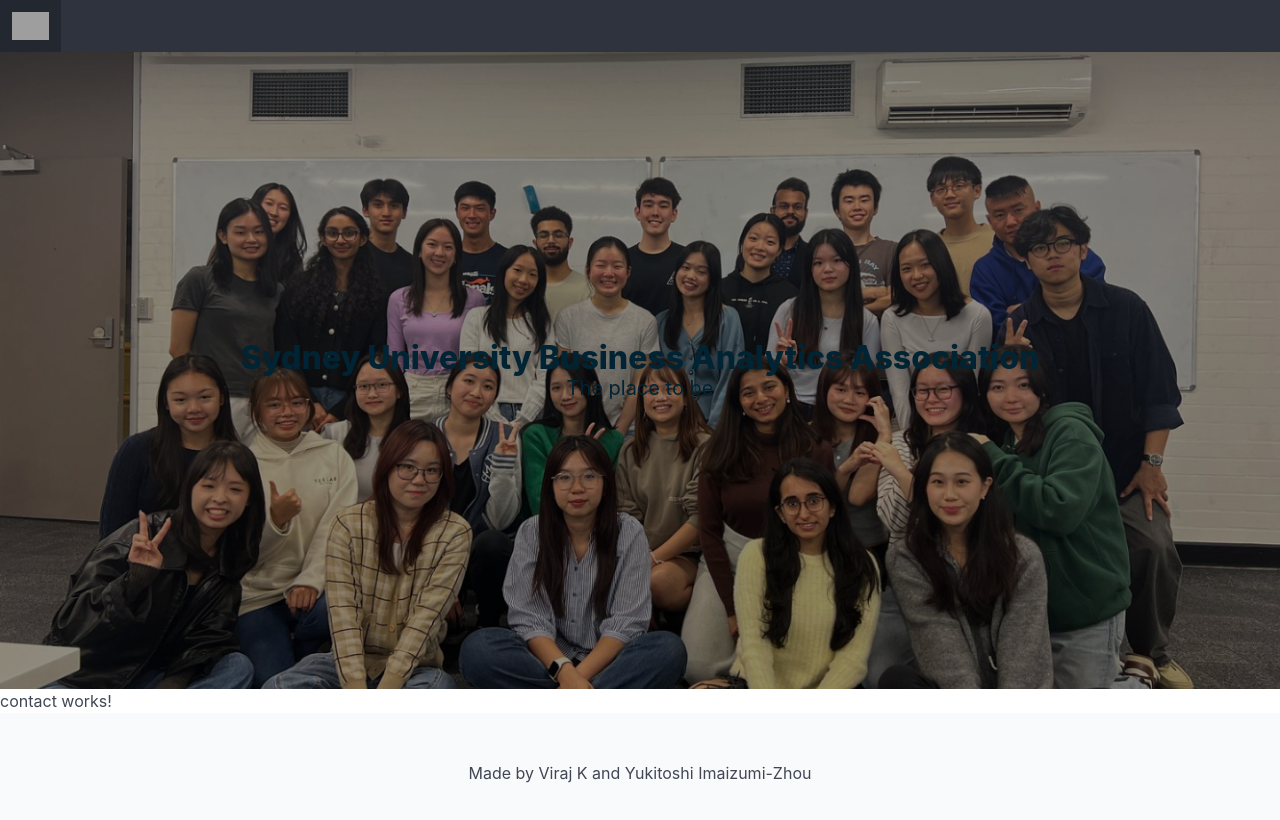
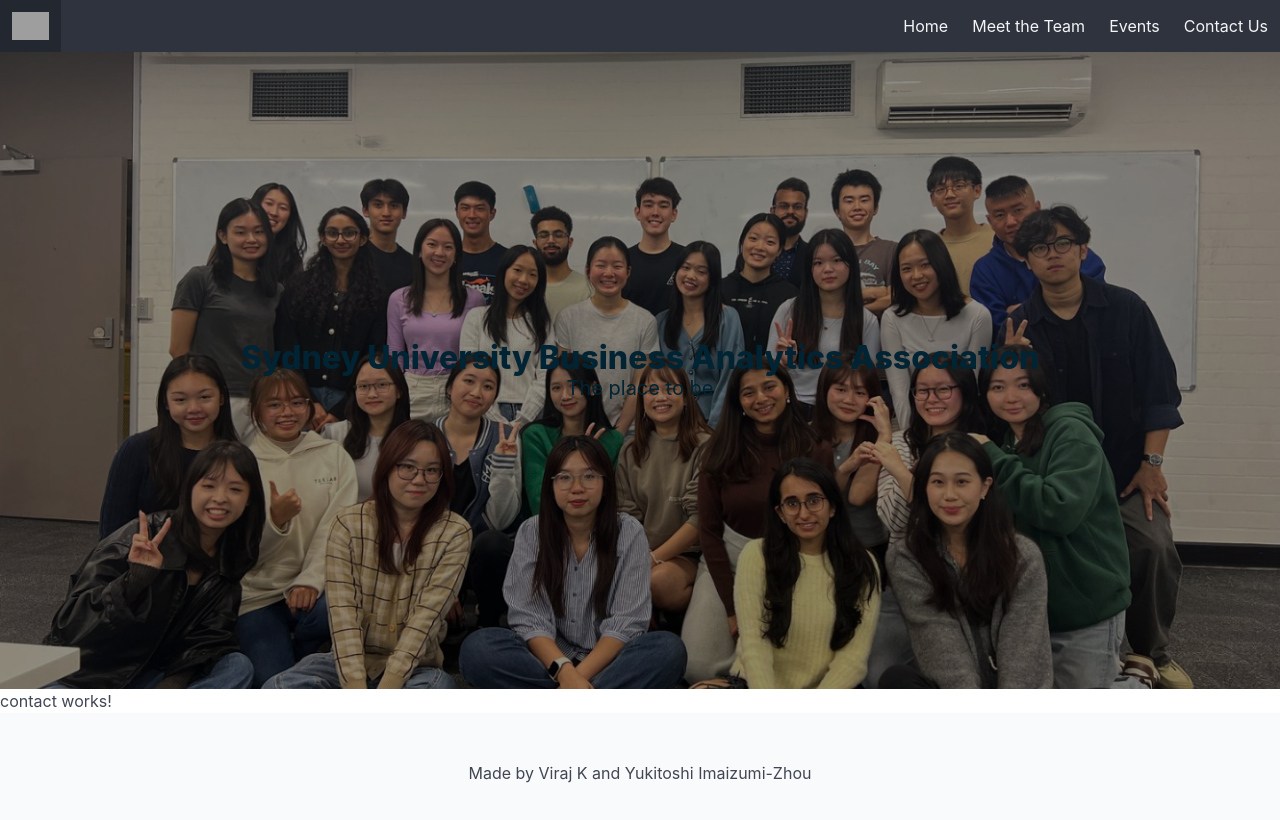
Before and after one commit to Yukitoshi12345/SUBAA-Website, an Angular app: page / in a window 1280 px wide. Shown: the top 820 px of the page. Built offline with nearby package versions, Linux system fonts and the light colour scheme; grey boxes are pictures that could not be loaded.

Commit message:
added navbar

```diff
--- a/src/app/header/header.component.html
+++ b/src/app/header/header.component.html
@@ -4,4 +4,13 @@
       <img src="../assets/img/Logo_Final.png" alt="Logo" />
     </a>
   </div>
+
+  <div class="navbar-menu">
+    <div class="navbar-end">
+      <a class="navbar-item" routerLink="/">Home</a>
+      <a class="navbar-item" routerLink="/meet-the-team">Meet the Team</a>
+      <a class="navbar-item" routerLink="/events">Events</a>
+      <a class="navbar-item" routerLink="/contact">Contact Us</a>
+    </div>
+  </div>
 </div>
```
